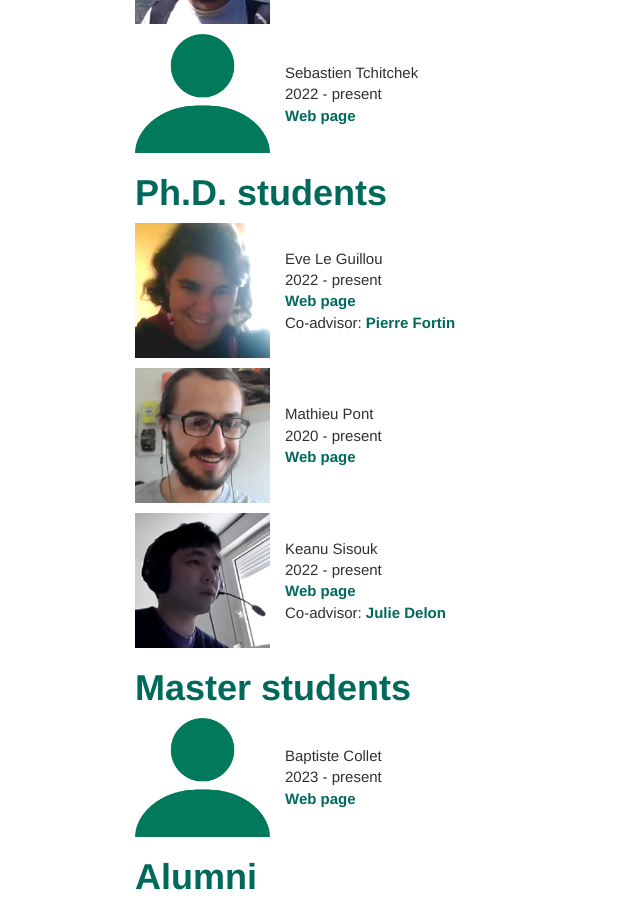
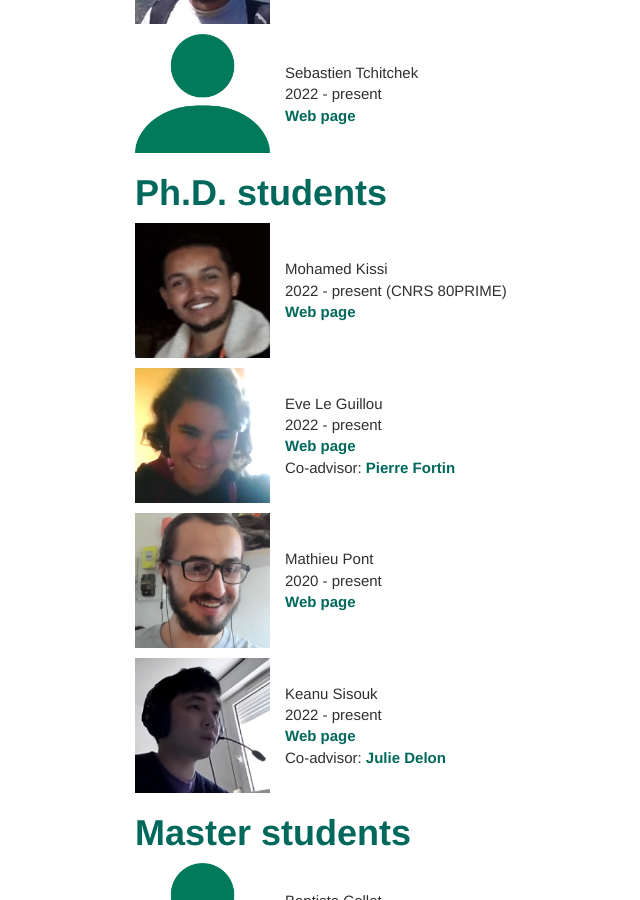
Before and after one commit to erc-tori/erc-tori.github.io, a Jekyll site: the page built from team.md, in a window 1280 px wide and 900 px high, scrolled down 1044 px. Shown: the whole window, without its empty margins (130-770 px from the left). Built offline with Jekyll 4.4.1, drawn with Linux system fonts in a browser that asks for light colours.

```diff
--- a/team.md
+++ b/team.md
@@ -74,7 +74,6 @@ Checkout our [Jobs](/jobs/) page!
 # Ph.D. students
 <table>
 
-<!--
 <tr>
     <td width="20%">
       <img width="90%" src="/img/kissi2022.jpg">
@@ -87,7 +86,7 @@ Checkout our [Jobs](/jobs/) page!
     </td>
   </tr>
 
-  <tr height="10px" />-->
+  <tr height="10px" />
 
   <tr>
     <td width="20%">
```
Also changed, not shown: about.md (+1 -1 lines).
